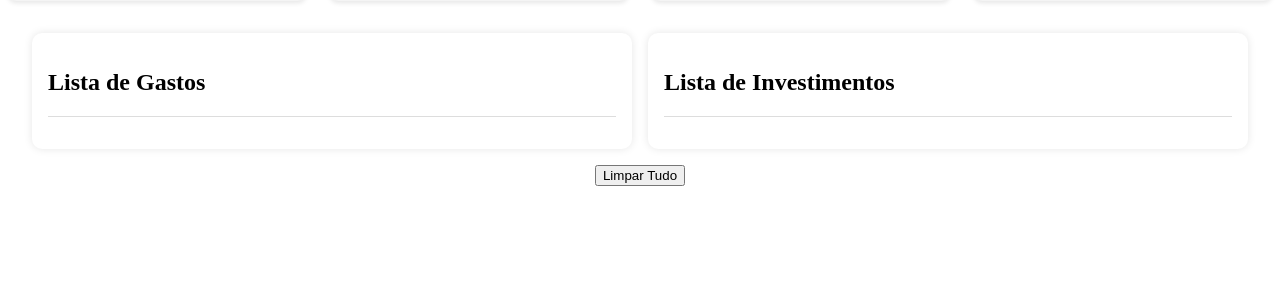
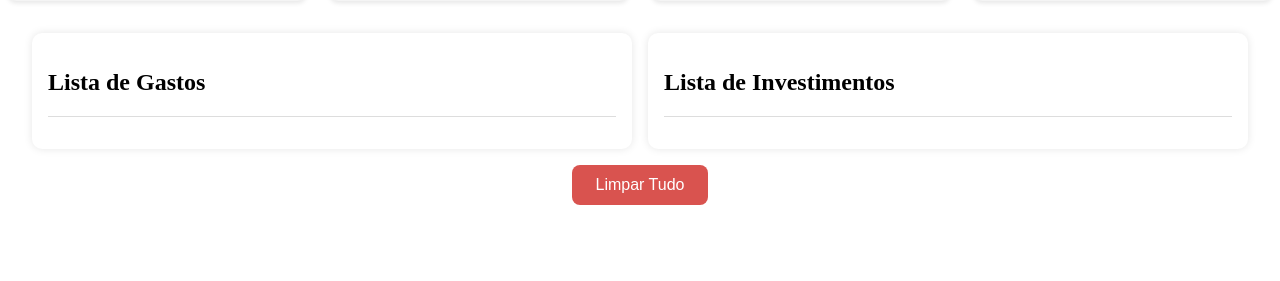
Before and after one commit to bielfg12/oss, a PHP site: page /finance/index.html in a window 1280 px wide. Shown: the part 493-774 px from the top of the page. Run offline with PHP 8.4, Linux system fonts and the light colour scheme; some libraries are stand-ins or nearby versions.

Commit message:
Update style.css

```diff
--- a/finance/style.css
+++ b/finance/style.css
@@ -165,3 +165,18 @@
     min-width: 220px; /* ajuste conforme quiser */
     flex: 1 1 220px;  /* para ser responsivo */
   }
+
+  #btnLimparTudo {
+    background-color: #d9534f; /* vermelho */
+    color: white;
+    border: none;
+    padding: 0.7rem 1.5rem;
+    border-radius: 8px;
+    cursor: pointer;
+    font-size: 1rem;
+    transition: background-color 0.3s ease;
+  }
+
+  #btnLimparTudo:hover {
+    background-color: #c9302c;
+  }
```
